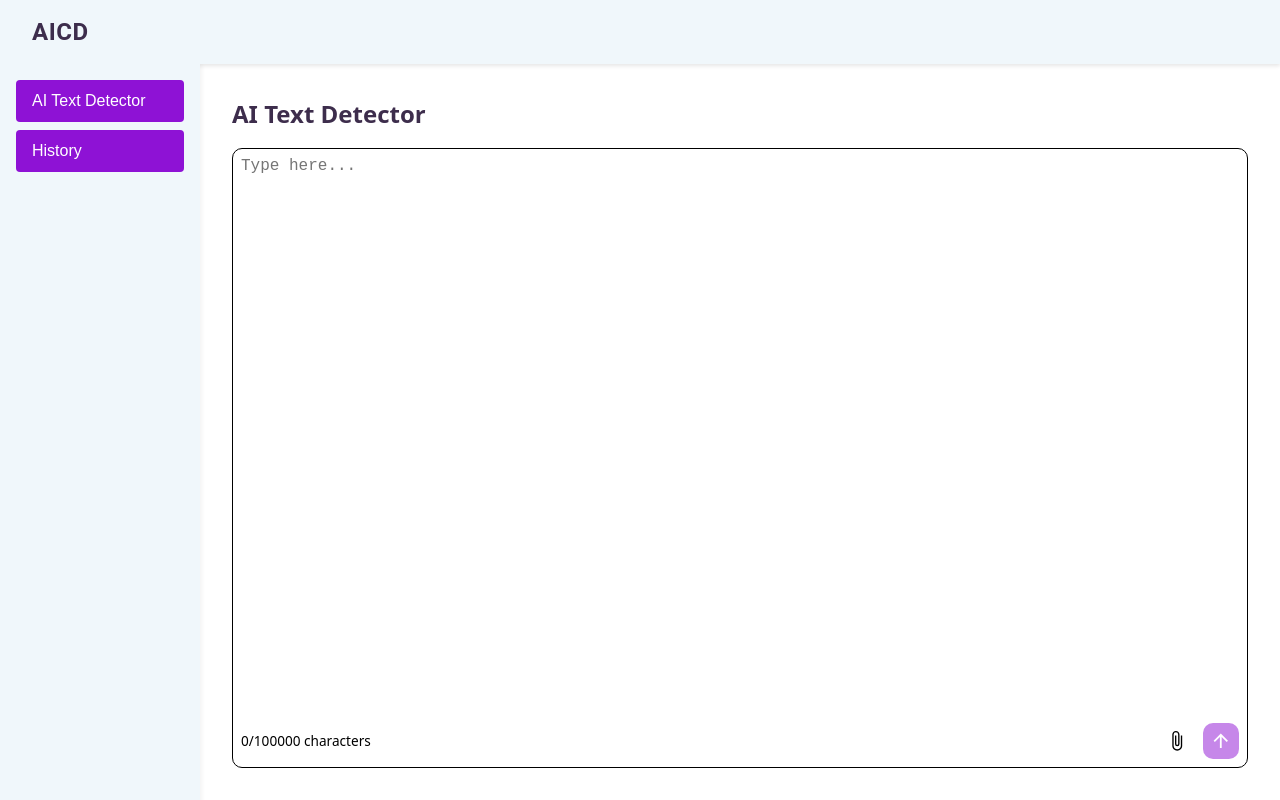
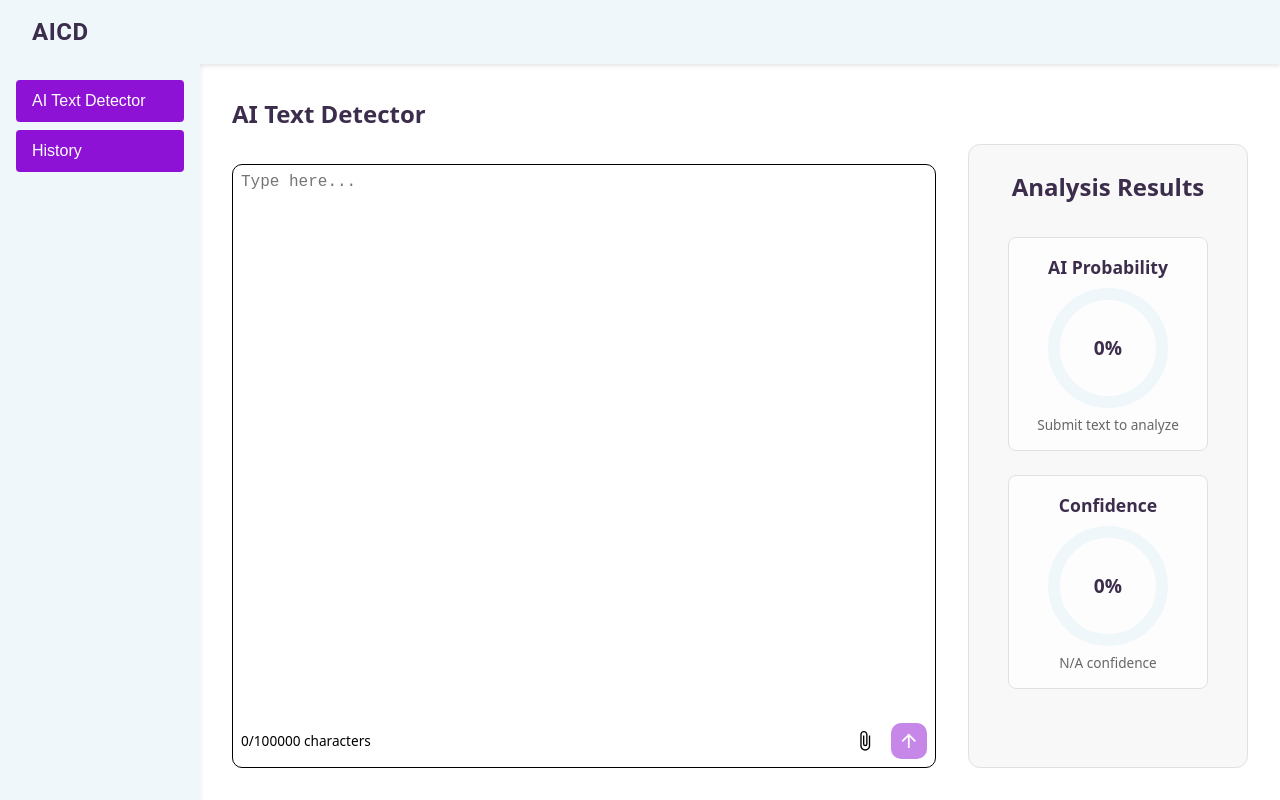
Before and after one commit to meekaaeelBooley/AI-Content-Detector, a React (Vite) app in the folder frontend/: page /AITextDetectorPage in a window 1280 px wide. Built offline with nearby package versions, Linux system fonts and the light colour scheme; no server answers.

Commit message:
Re-adjusted metrics container. Added metric for confidence score. Made metric container scrollable to accomdate zooming or smaller screen sizes.

```diff
--- a/frontend/src/features/AITextDetectorPage/AITextDetectorPage.css
+++ b/frontend/src/features/AITextDetectorPage/AITextDetectorPage.css
@@ -8,63 +8,238 @@
 
 /* Content area below header */
 .main-content {
-  display: flex; /* This makes Panel and content-area side by side */
+  display: flex;
   flex: 1;
   overflow: hidden;
+  min-height: 0;
+}
+
+/* Panel container */
+.panel-container {
+  width: 200px;
+  flex-shrink: 0;
+  background-color: #f8f9fa;
+  border-right: 1px solid #e0e0e0;
 }
 
 /* This container should hold both text input and metric */
 .content-area {
-  display: flex; /* This makes text input and metric side by side */
+  display: flex;
   flex: 1;
   padding: 2rem;
   gap: 2rem;
-}
-
-/* Panel should have fixed width */
-.panel-container {
-  width: 200px; /* Fixed width for the panel */
-  flex-shrink: 0; /* Prevent panel from shrinking */
+  min-height: 0;
+  height: 100%;
+  align-items: flex-start;
+  overflow: auto; /* Allow scrolling if needed */
 }
 
 /* Text input section */
 .text-input-container {
-  flex: 2; /* 2 parts for text input */
+  flex: 2;
   display: flex;
   flex-direction: column;
   gap: 1rem;
+  min-height: 0;
+  height: 100%;
 }
 
-/* Metric display section */
+/* TextInput component wrapper */
+.text-input-container > div:last-child {
+  flex: 1;
+  min-height: 0;
+  display: flex;
+  flex-direction: column;
+}
+
+.panel-title {
+  margin: 0 0 1rem 0;
+  color: #3D2D4C;
+  font-size: 1.5rem;
+  font-weight: 600;
+}
+
+/* Metric display section - FIXED CONTAINER */
 .metric-container {
-  flex: 1; /* 1 part for metric */
+  flex: 1;
+  display: flex !important;
+  flex-direction: column;
+  align-items: center;
+  gap: 1rem;
+  background-color: #f8f8f8;
+  border-radius: 12px;
+  padding: 1.5rem;
+  min-height: 400px;
+  align-self: stretch;
+  margin-top: 3rem;
+  overflow: auto; /* Allow scrolling if needed */
+  box-sizing: border-box;
+  position: relative;
+  z-index: 1;
+
+  /* Ensure visibility */
+  border: 1px solid #e0e0e0;
+  opacity: 1 !important;
+  visibility: visible !important;
+  max-width: 280px;
+}
+
+.metric-container h3 {
+  color: #3D2D4C;
+  font-size: 1.5rem;
+  margin: 0 0 1rem 0;
+  flex-shrink: 0; /* Prevent title from shrinking */
+}
+
+/* Vertically stacked metrics - FIXED SIZING */
+.metrics-stack {
+  display: flex !important;
+  flex-direction: column;
+  align-items: center;
+  gap: 1.5rem;
+  width: 100%;
+  overflow: visible;
+  justify-content: flex-start;
+  opacity: 1 !important;
+  visibility: visible !important;
+  position: relative;
+}
+
+.metric-item {
+  display: flex !important;
+  flex-direction: column;
+  align-items: center;
+  gap: 0.5rem;
+  width: 100%;
+  min-width: 180px; /* Accommodate 120px metric + padding */
+  max-width: 200px; /* Tighter constraint */
+  flex-shrink: 0;
+
+  padding: 1rem;
+  background-color: rgba(255, 255, 255, 0.8);
+  border-radius: 8px;
+  border: 1px solid #e0e0e0;
+  box-sizing: border-box;
+  opacity: 1 !important;
+  visibility: visible !important;
+  position: relative;
+}
+
+.metric-item h4 {
+  margin: 0;
+  color: #3D2D4C;
+  font-size: 1.1rem;
+  font-weight: 600;
+  text-align: center;
+  flex-shrink: 0;
+  opacity: 1 !important;
+  visibility: visible !important;
+}
+
+.metric-description {
+  text-align: center;
+  color: #666;
+  font-size: 0.85rem; /* Slightly smaller */
+  margin: 0;
+  max-width: 160px; /* Smaller to fit container */
+  line-height: 1.3;
+  word-wrap: break-word;
+  opacity: 1 !important;
+  visibility: visible !important;
+}
+
+/* Ensure the Metric component itself doesn't overflow */
+.metric-item > div:first-of-type {
+  flex-shrink: 0; /* Don't let the metric circle shrink */
+  max-width: 120px; /* Match the component's default size */
+  max-height: 120px;
+}
+
+/* Force visibility for all metric-related elements */
+.metric-container,
+.metric-container h3,
+.metrics-stack,
+.metric-item,
+.metric-item h4,
+.metric-description {
+  opacity: 1 !important;
+  visibility: visible !important;
+  display: flex !important;
+}
+
+.metric-container h3 {
+  display: block !important;
+}
+
+.analysis-details {
+  margin-top: 1rem;
+  font-size: 0.8rem;
+  text-align: center;
+  color: #666;
+  width: 100%;
+  max-width: 250px;
+  padding: 1rem;
+  background-color: rgba(255, 255, 255, 0.9);
+  border-radius: 8px;
+  border: 1px solid #e0e0e0;
+  box-sizing: border-box;
+  word-wrap: break-word;
+}
+
+.analysis-details p {
+  margin: 0.25rem 0;
+  word-break: break-all; /* Break long IDs if needed */
+}
+
+.error-message {
+  background-color: #ffe6e6;
+  color: #d63031;
+  padding: 1rem;
+  border-radius: 4px;
+  border-left: 4px solid #d63031;
+  margin-top: 1rem;
+}
+
+.processing-indicator {
   display: flex;
   flex-direction: column;
   align-items: center;
+  gap: 1rem;
+  flex: 1;
   justify-content: center;
-  gap: 1rem;
-  background-color: #F0F7FB;
-  border-radius: 12px;
-  padding: 1.5rem;
 }
 
-/* Responsive design for mobile */
-@media (max-width: 768px) {
-  .main-content {
-    flex-direction: column; /* Stack panel above content on mobile */
-  }
+.processing-indicator .spinner {
+  width: 40px;
+  height: 40px;
+  border: 4px solid #f3f3f3;
+  border-top: 4px solid #8E12D5;
+  border-radius: 50%;
+  animation: spin 1s linear infinite;
+  flex-shrink: 0;
+}
 
-  .panel-container {
-    width: 100%; /* Full width panel on mobile */
-  }
+.analysis-details {
+  margin-top: 1rem;
+  font-size: 0.8rem;
+  text-align: center;
+  color: #666;
+  width: 100%;
+  max-width: 250px;
+  padding: 1rem;
+  background-color: rgba(255, 255, 255, 0.9);
+  border-radius: 8px;
+  border: 1px solid #e0e0e0;
+  box-sizing: border-box;
+  word-wrap: break-word;
+}
 
-  .content-area {
-    flex-direction: column;
-    padding: 1rem;
-  }
+.analysis-details p {
+  margin: 0.25rem 0;
+  word-break: break-all;
+}
 
-  .metric-container {
-    order: -1; /* Move metric above input on mobile */
-    margin-bottom: 1rem;
-  }
+@keyframes spin {
+  0% { transform: rotate(0deg); }
+  100% { transform: rotate(360deg); }
 }
--- a/frontend/src/features/AITextDetectorPage/AITextDetectorPage.jsx
+++ b/frontend/src/features/AITextDetectorPage/AITextDetectorPage.jsx
@@ -1,30 +1,53 @@
-import React, { useState } from "react";
+import React, { useState, useEffect } from "react";
 import Header from "../../components/Header";
 import Panel from "../../components/Panel";
 import TextInput from "../../components/TextInput";
 import Metric from "../../components/Metric";
 import { apiService, handleApiError } from "../../services/api_caller";
+import { useNavigate } from "react-router-dom";
 import "./AITextDetectorPage.css";
 
 const AITextDetectorPage = () => {
   const [selectedPanel, setSelectedPanel] = useState("AI Text Detector");
   const [aiScore, setAiScore] = useState(0);
+  const [confidenceScore, setConfidenceScore] = useState(0);
   const [isProcessing, setIsProcessing] = useState(false);
   const [error, setError] = useState(null);
   const [analysisResult, setAnalysisResult] = useState(null);
+  const navigate = useNavigate();
 
   const panelButtons = ["AI Text Detector", "History"];
 
+  useEffect(() => {
+    const checkSession = async () => {
+      try {
+        const response = await apiService.getSessionInfo();
+        console.log("Session info:", response.data);
+      } catch (err) {
+        console.log("No active session or session check failed");
+      }
+    };
+
+    checkSession();
+  }, []);
+
   const handlePanelSelect = (button) => {
-    setSelectedPanel(button);
     if (button === "History") {
-      // Navigate to the History page
-      window.location.href = "/HistoryPage";
+      navigate("/HistoryPage");
     } else {
-      // Reset for AI Text Detector
       setAiScore(0);
+      setConfidenceScore(0);
       setError(null);
       setAnalysisResult(null);
+    }
+  };
+
+  const refreshHistory = async () => {
+    try {
+      await apiService.getHistory();
+      console.log("History refreshed - session maintained");
+    } catch (err) {
+      console.log("History refresh optional - session maintained by cookie");
     }
   };
 
@@ -37,15 +60,25 @@ const AITextDetectorPage = () => {
       const result = response.data;
       setAnalysisResult(result);
 
-      // Extract AI probability from the result
+      console.log("Analysis session ID:", result.session_id);
+
+      // Extract AI probability and confidence from the result
       let aiProbability = 0;
+      let confidence = 0;
+
       if (result.analysis_type === 'sentence_level') {
         aiProbability = result.result.overall_ai_probability * 100;
+        confidence = result.result.overall_confidence * 100;
       } else {
         aiProbability = result.result.ai_probability * 100;
+        confidence = result.result.confidence * 100;
       }
 
       setAiScore(Math.round(aiProbability));
+      setConfidenceScore(Math.round(confidence));
+
+      await refreshHistory();
+
     } catch (err) {
       const errorMessage = handleApiError(err);
       setError(errorMessage);
@@ -64,19 +97,26 @@ const AITextDetectorPage = () => {
       const result = response.data;
       setAnalysisResult(result);
 
-      // Extract AI probability from the result
       let aiProbability = 0;
+      let confidence = 0;
+
       if (result.analysis_type === 'sentence_level') {
         aiProbability = result.result.overall_ai_probability * 100;
+        confidence = result.result.overall_confidence * 100;
       } else {
         aiProbability = result.result.ai_probability * 100;
+        confidence = result.result.confidence * 100;
       }
 
       setAiScore(Math.round(aiProbability));
+      setConfidenceScore(Math.round(confidence));
+
+      await refreshHistory();
+
     } catch (err) {
       const errorMessage = handleApiError(err);
       setError(errorMessage);
-      console.error("API Error:", err);
+      console.error("File Upload Error:", err);
     } finally {
       setIsProcessing(false);
     }
@@ -85,14 +125,14 @@ const AITextDetectorPage = () => {
   const handleLogoClick = () => {
     setSelectedPanel("AI Text Detector");
     setAiScore(0);
+    setConfidenceScore(0);
     setIsProcessing(false);
     setError(null);
     setAnalysisResult(null);
   };
 
-  // Get confidence level description based on score
   const getConfidenceDescription = () => {
-    if (!analysisResult) return "";
+    if (!analysisResult) return "Submit text to analyze";
 
     if (aiScore >= 80) {
       return "High probability of AI-generated content";
@@ -105,18 +145,32 @@ const AITextDetectorPage = () => {
     }
   };
 
+  const getConfidenceLevel = () => {
+    if (!analysisResult) return "N/A";
+
+    if (confidenceScore >= 90) {
+      return "Very High";
+    } else if (confidenceScore >= 75) {
+      return "High";
+    } else if (confidenceScore >= 60) {
+      return "Moderate";
+    } else {
+      return "Low";
+    }
+  };
+
 return (
     <div className="ai-text-detector-page">
       <Header onLogoClick={handleLogoClick} />
 
       <div className="main-content">
-        {/* Panel on the left */}
+        <div className="panel-container">
           <Panel
             buttons={panelButtons}
             onSelect={handlePanelSelect}
           />
+        </div>
 
-        {/* Content area on the right (text input + metric) */}
         <div className="content-area">
           <div className="text-input-container">
             <h2 className="panel-title">{selectedPanel}</h2>
@@ -125,54 +179,52 @@ const AITextDetectorPage = () => {
               onFileAttach={handleFileAttach}
             />
             {error && (
-              <div className="error-message" style={{ color: 'red', marginTop: '10px' }}>
+              <div className="error-message">
                 {error}
               </div>
             )}
           </div>
 
           <div className="metric-container">
-            <h3>AI Probability Score</h3>
+            <h3>Analysis Results</h3>
             {isProcessing ? (
               <div className="processing-indicator">
-                <div className="spinner" style={{
-                  width: '40px',
-                  height: '40px',
-                  border: '4px solid #f3f3f3',
-                  borderTop: '4px solid #8E12D5',
-                  borderRadius: '50%',
-                  animation: 'spin 1s linear infinite',
-                  margin: '0 auto'
-                }}></div>
+                <div className="spinner"></div>
                 <p>Analyzing content...</p>
               </div>
             ) : (
-              <>
+              <div className="metrics-stack">
+                <div className="metric-item">
+                  <h4>AI Probability</h4>
                   <Metric percentage={aiScore} />
                   <p className="metric-description">
                     {getConfidenceDescription()}
                   </p>
+                </div>
+
+                <div className="metric-item">
+                  <h4>Confidence</h4>
+                  <Metric
+                    percentage={confidenceScore}
+                    strokeColor="#28a745" // Green for confidence
+                  />
+                  <p className="metric-description">
+                    {getConfidenceLevel()} confidence
+                  </p>
+                </div>
+
                 {analysisResult && (
-                  <div style={{ marginTop: '10px', fontSize: '0.9rem' }}>
-                    <p>Analysis ID: {analysisResult.analysis_id}</p>
-                    <p>Type: {analysisResult.analysis_type}</p>
+                  <div className="analysis-details">
+                    <p><strong>Analysis ID:</strong> {analysisResult.analysis_id}</p>
+                    <p><strong>Type:</strong> {analysisResult.analysis_type}</p>
+                    <p><strong>Session:</strong> {analysisResult.session_id?.substring(0, 8)}...</p>
                   </div>
                 )}
-              </>
+              </div>
             )}
           </div>
         </div>
       </div>
-
-      {/* Add CSS for spinner animation */}
-      <style>
-        {`
-          @keyframes spin {
-            0% { transform: rotate(0deg); }
-            100% { transform: rotate(360deg); }
-          }
-        `}
-      </style>
     </div>
   );
 };
```
Lines whose indentation alone changed are shown as unchanged.
